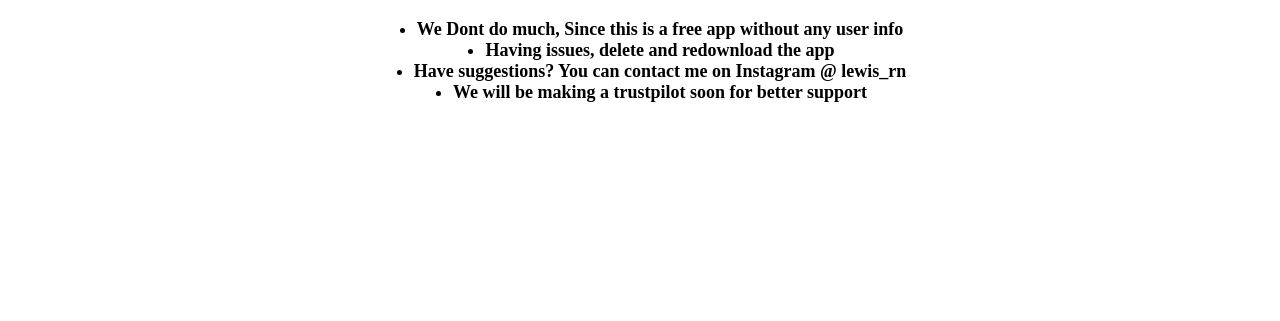
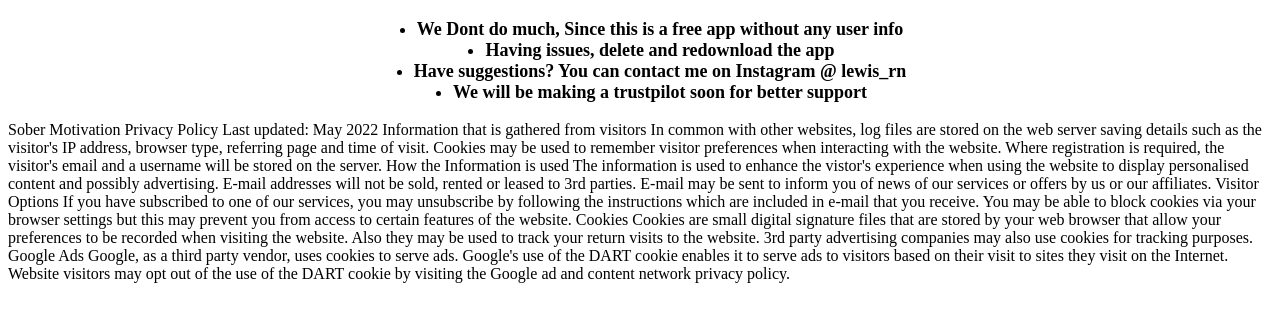
Before and after one commit to CandyMan999/candyMan999.github.io-sobermotivation, a plain HTML site: page index.html in a window 1280 px wide. Shown: the part 87-408 px from the top of the page. Drawn offline with Linux system fonts and the light colour scheme.

Commit message:
privacy-policy

```diff
--- a/index.html
+++ b/index.html
@@ -35,6 +35,33 @@
         <li>Have suggestions? You can contact me on Instagram @ lewis_rn</li>
         <li>We will be making a trustpilot soon for better support</li>
       </ul>
+      <text>
+        Sober Motivation Privacy Policy Last updated: May 2022 Information that
+        is gathered from visitors In common with other websites, log files are
+        stored on the web server saving details such as the visitor's IP
+        address, browser type, referring page and time of visit. Cookies may be
+        used to remember visitor preferences when interacting with the website.
+        Where registration is required, the visitor's email and a username will
+        be stored on the server. How the Information is used The information is
+        used to enhance the vistor's experience when using the website to
+        display personalised content and possibly advertising. E-mail addresses
+        will not be sold, rented or leased to 3rd parties. E-mail may be sent to
+        inform you of news of our services or offers by us or our affiliates.
+        Visitor Options If you have subscribed to one of our services, you may
+        unsubscribe by following the instructions which are included in e-mail
+        that you receive. You may be able to block cookies via your browser
+        settings but this may prevent you from access to certain features of the
+        website. Cookies Cookies are small digital signature files that are
+        stored by your web browser that allow your preferences to be recorded
+        when visiting the website. Also they may be used to track your return
+        visits to the website. 3rd party advertising companies may also use
+        cookies for tracking purposes. Google Ads Google, as a third party
+        vendor, uses cookies to serve ads. Google's use of the DART cookie
+        enables it to serve ads to visitors based on their visit to sites they
+        visit on the Internet. Website visitors may opt out of the use of the
+        DART cookie by visiting the Google ad and content network privacy
+        policy.
+      </text>
     </div>
   </body>
 </html>
```
